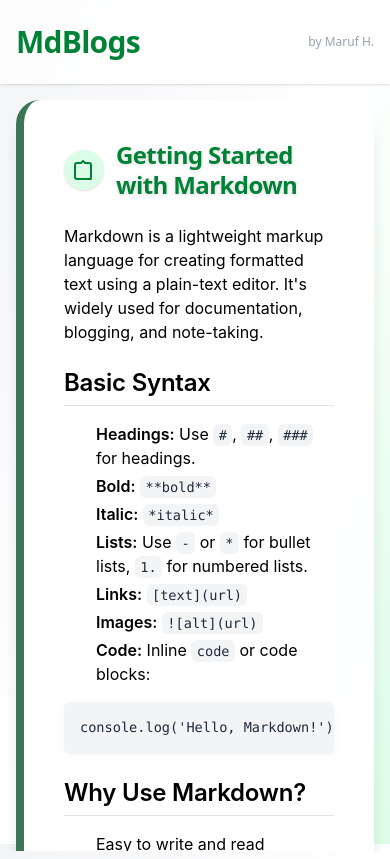
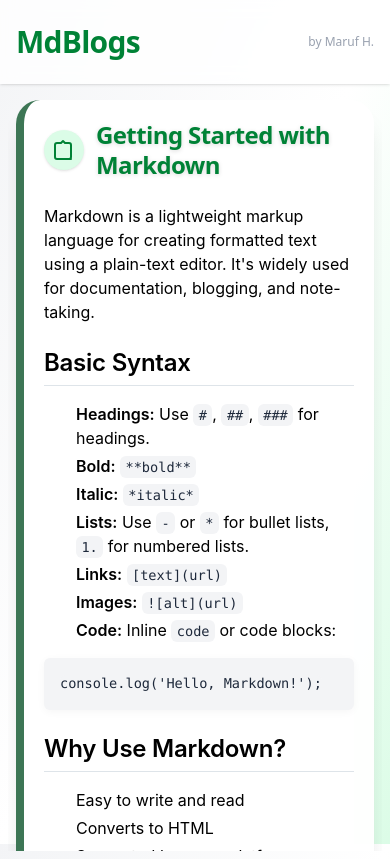
Before and after one commit to MarufAlAslam/next-markdown-blog, a Next.js app: page / in a window 390 px wide. Built offline with nearby package versions, Linux system fonts and the light colour scheme.

Commit message:
updated styles

```diff
--- a/src/app/components/single-blog/index.jsx
+++ b/src/app/components/single-blog/index.jsx
@@ -4,7 +4,7 @@ import remarkGfm from 'remark-gfm';
 
 const SingleBlog = ({ blog }) => {
     return (
-        <article className="relative group bg-white/95 shadow-xl rounded-3xl p-10 mb-4 border-l-8 border-green-900/80 hover:border-green-700/90 hover:bg-green-50 cursor-pointer transition-all duration-300 overflow-hidden">
+        <article className="relative group bg-white/95 shadow-xl rounded-3xl md:p-10 p-5 mb-4 border-l-8 border-green-900/80 hover:border-green-700/90 cursor-pointer transition-all duration-300 overflow-hidden">
             <div className="flex items-center gap-3 mb-6">
                 <div className="bg-green-100 text-green-700 rounded-full p-2 shadow-sm">
                     <svg xmlns="http://www.w3.org/2000/svg" className="h-6 w-6" fill="none" viewBox="0 0 24 24" stroke="currentColor"><path strokeLinecap="round" strokeLinejoin="round" strokeWidth={2} d="M19 21H5a2 2 0 01-2-2V7a2 2 0 012-2h4l2-2 2 2h4a2 2 0 012 2v12a2 2 0 01-2 2z" /></svg>
--- a/src/app/globals.css
+++ b/src/app/globals.css
@@ -132,11 +132,3 @@
 .h-custom {
   height: calc(100vh - 85px)
 }
-
-.group:hover .markdown-body{
-  background-color: #f0fdf4 !important;
-  transition: 0 !important;
-}
-.group:hover tt{
-  background-color: #447b55 !important;
-}
```
